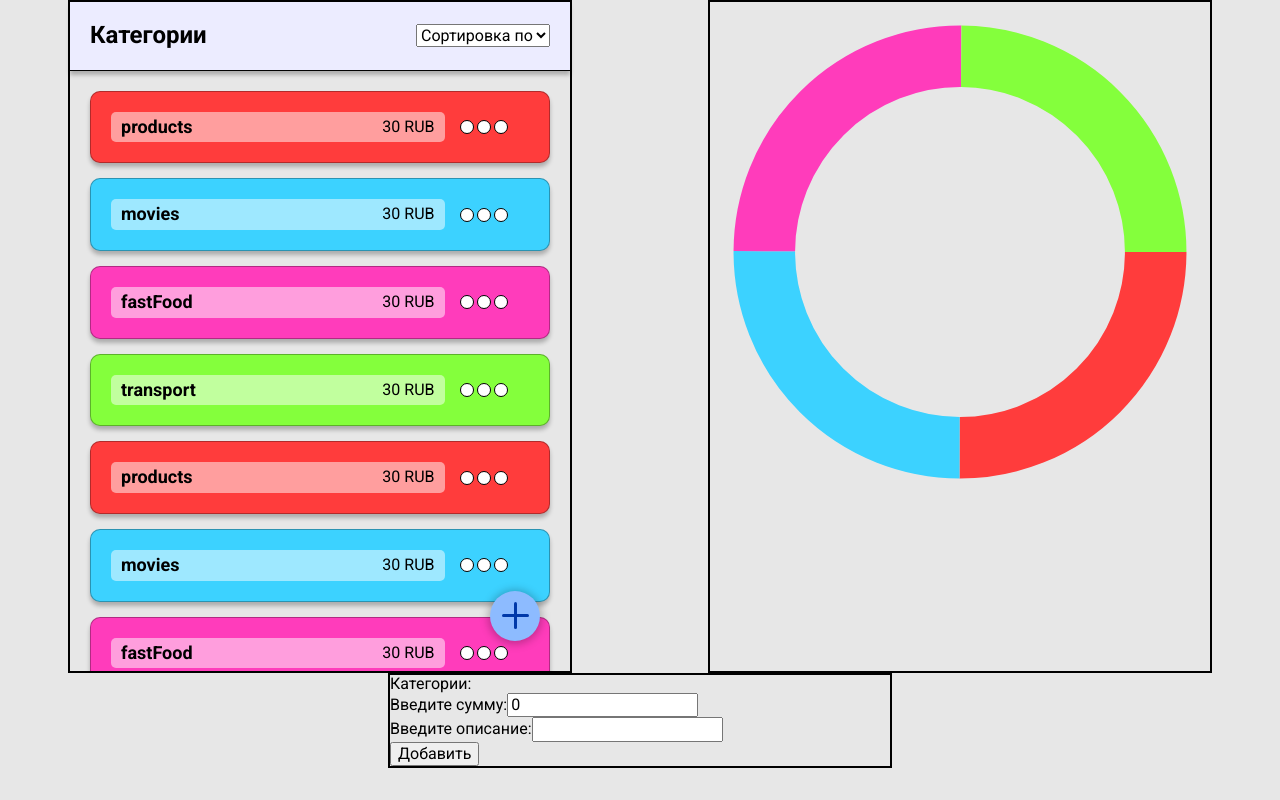
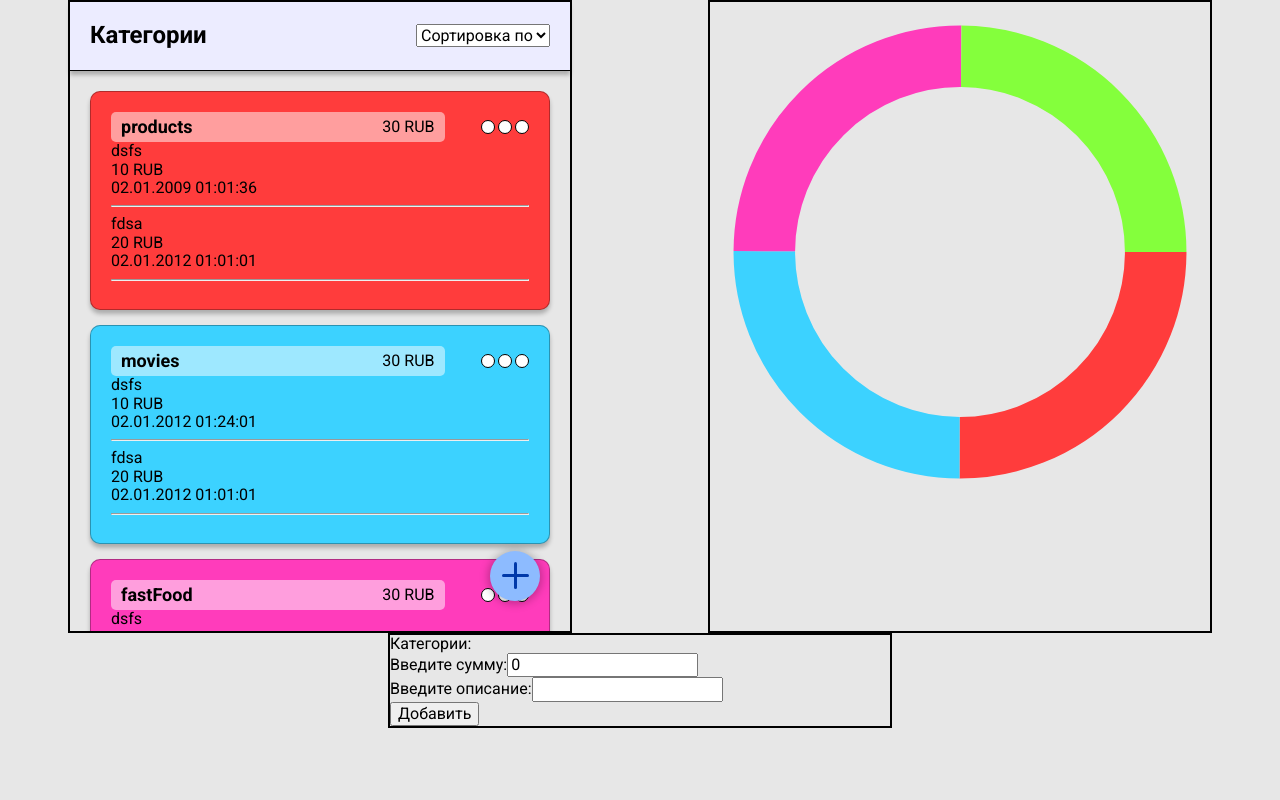
Before and after one commit to BraFelineFun/saviorMoney, a React (Create React App) app: page / in a window 1280 px wide. Both pictures are taken after a click on the element 483 px from the left and 126 px from the top of the page. Built offline with nearby package versions, Linux system fonts and the light colour scheme.

Commit message:
CardDetail component, dates in store

```diff
--- a/src/App.css
+++ b/src/App.css
@@ -1,6 +1,7 @@
 html,
 body {
     font-family: 'Roboto', sans-serif;
+    box-sizing: border-box;
 
     margin: 0;
     padding: 0;
@@ -18,6 +19,7 @@ body {
     border: 2px solid black;
 }
 .wrapperPadding{
+    box-sizing: border-box;
     padding: 20px 20px;
 }
 
--- /dev/null
+++ b/src/Components/Card/Card.jsx
@@ -0,0 +1,64 @@
+import React, {useMemo, useState} from 'react';
+import {useSelector} from "react-redux";
+
+import cl from "./card.module.css"
+import {CSSTransition} from "react-transition-group";
+import CardDetail from "./CardDetail";
+
+const Card = ({sort}) => {
+
+    const spendingsState = useSelector(state => state.spendings)
+    const [isExpandCard,setIsExpandCard] = useState(false);
+
+    const spendings = useMemo(() =>{
+        if (!sort) return spendingsState;
+
+        if (sort === "summaryMoney")
+            return [...spendingsState].sort((a,b) => (b.summaryMoney - a.summaryMoney))
+
+        if (sort === "categoryName")
+            return[...spendingsState].sort((a,b) => (a.category.localeCompare(b.category)))
+
+    }, [spendingsState, sort])
+
+    return (
+        <>
+            { !spendings.length?
+                <h3>Пока что нет ни одной категории</h3>
+                :
+                spendings.map((spending) =>{
+                    let color = {backgroundColor: spending.color};
+                    return (<div
+                            onClick={() => setIsExpandCard(!isExpandCard)}
+                            key={spending.category}
+                            style={color}
+                            className={cl.cardSpending + " wrapperPadding"}
+                        >
+                        <div className={cl.card_main}>
+                            <div className={cl.card_properties}>
+
+                                <div className={cl.card_name}>
+                                    {spending.category}
+                                </div>
+                                <div className={cl.card_spentSum}>
+                                    {spending.summaryMoney} RUB
+                                </div>
+                            </div>
+                            <div className={cl.card_more}>
+                                <span className={cl.circle}></span>
+                                <span className={cl.circle}></span>
+                                <span className={cl.circle}></span>
+                            </div>
+                        </div>
+                        <CSSTransition in={isExpandCard} timeout={200} classNames="expandList" unmountOnExit>
+                            <CardDetail spending={spending}/>
+                        </CSSTransition>
+
+                    </div>)
+                })
+            }
+        </>
+    );
+};
+
+export default Card;
--- /dev/null
+++ b/src/Components/Card/CardDetail.jsx
@@ -0,0 +1,28 @@
+import React from 'react';
+import cl from "./card.module.css";
+import dateToString from "../../Helpers/dateToString";
+
+const CardDetail = ({spending}) => {
+
+    return (
+        <div className={cl.card_expand}>
+
+            {spending.expenses.map((expense) =>{
+                const time = dateToString(expense.date);
+                return(
+                    <div key={+(new Date(expense.date))}>
+                        <div>
+                            <div>{expense.description}</div>
+                            <div>{expense.money} RUB</div>
+                            <div>{[time[0], time[1]].join(" ")}</div>
+                        </div>
+                        <hr/>
+                    </div>
+                )}
+            )}
+
+        </div>
+    );
+};
+
+export default CardDetail;
--- /dev/null
+++ b/src/Components/Card/card.module.css
@@ -0,0 +1,47 @@
+.cardSpending{
+    border: 1px solid rgba(0, 0, 0, 0.3);
+    box-shadow: 0px 4px 4px rgba(0, 0, 0, 0.25);
+    border-radius: 10px;
+    margin-bottom: 15px;
+}
+.card_main{
+    justify-content: space-between;
+    display: flex;
+}
+.card_properties{
+    display: flex;
+    align-items: center;
+    width: 75%;
+    border-radius: 5px;
+    background: rgba(255, 255, 255, 0.5);
+    padding: 5px 10px;
+}
+.card_name{
+    font-size: 18px;
+    font-weight: bold;
+    flex: 0.7;
+}
+.card_spentSum{
+    flex: 0.3;
+    text-align: end;
+}
+.card_more{
+    margin-left: 15px;
+    width: 48px;
+    display: flex;
+    justify-content: space-between;
+    align-items: center;
+    cursor: pointer;
+}
+.circle{
+    display: block;
+    width: 12px;
+    height: 12px;
+    border: 1px solid black;
+    border-radius: 50%;
+    background-color: #fff;
+}
+
+.card_expand{
+
+}
--- a/src/Components/Category/Card.jsx
+++ /dev/null
@@ -1,49 +0,0 @@
-import React, {useMemo} from 'react';
-import {useSelector} from "react-redux";
-
-const Card = ({sort}) => {
-
-    const spendingsState = useSelector(state => state.spendings)
-
-    const spendings = useMemo(() =>{
-        if (!sort) return spendingsState;
-
-        if (sort === "summaryMoney")
-            return [...spendingsState].sort((a,b) => (b.summaryMoney - a.summaryMoney))
-
-        if (sort === "categoryName")
-            return[...spendingsState].sort((a,b) => (a.category.localeCompare(b.category)))
-
-    }, [spendingsState, sort])
-
-    return (
-        <>
-            { !spendings.length?
-                <h3>Пока что нет ни одной категории</h3>
-                :
-                spendings.map((spending) =>{
-                    let color = {backgroundColor: spending.color};
-                    return (<div key={spending.category} style={color} className="cardSpending wrapperPadding">
-                        <div className="card_properties">
-
-                            {/*df*/}
-                            <div className="card_name">
-                                {spending.category}
-                            </div>
-                            <div className="card_spentSum">
-                                {spending.summaryMoney} RUB
-                            </div>
-                        </div>
-                        <div className="card_more">
-                            <span className="circle"></span>
-                            <span className="circle"></span>
-                            <span className="circle"></span>
-                        </div>
-                    </div>)
-                })
-            }
-        </>
-    );
-};
-
-export default Card;
--- a/src/Components/Category/Category.jsx
+++ b/src/Components/Category/Category.jsx
@@ -1,6 +1,6 @@
 import React, {useState} from 'react';
 import './category.css'
-import Card from "./Card";
+import Card from "../Card/Card";
 import RoundButton from "../UI Components/RoundButton/RoundButton";
 import FormCategory from "../FormAdd/FormCategory";
 
@@ -9,12 +9,11 @@ const Category = () => {
     const [sort, setSort] = useState("");
     const [showForm, setShowForm] = useState(false);
 
+    const overflowStyle = {overflowY: showForm? "hidden": "auto"}
+
+
     function toggleShowForm(){
         setShowForm(!showForm);
-    }
-
-    function sortF(sort){
-        setSort(sort);
     }
 
     return (
@@ -29,7 +28,7 @@ const Category = () => {
                 </div>
                 <div className="select">
                     <select onChange={(e)=>
-                        sortF(e.target.value)}
+                        setSort(e.target.value)}
                         value={sort}
                         name="sort"
                     >
@@ -46,9 +45,7 @@ const Category = () => {
                 </div>
             </div>
 
-            <main className="wrapperPadding">
-                <Card sort={sort}/>
-                <Card sort={sort}/>
+            <main style={overflowStyle} className="wrapperPadding">
                 <Card sort={sort}/>
                 {showForm &&<div className="formAddCategory">
                      <FormCategory callback={toggleShowForm}/>
--- a/src/Components/Category/category.css
+++ b/src/Components/Category/category.css
@@ -8,46 +8,7 @@
 
     box-shadow: 0px 4px 4px rgba(0, 0, 0, 0.25);
 }
-.cardSpending{
-    display: flex;
-    border: 1px solid rgba(0, 0, 0, 0.3);
-    box-shadow: 0px 4px 4px rgba(0, 0, 0, 0.25);
-    border-radius: 10px;
-    margin-bottom: 15px;
-}
-.card_properties{
-    display: flex;
-    align-items: center;
-    width: 75%;
-    border-radius: 5px;
-    background: rgba(255, 255, 255, 0.5);
-    padding: 5px 10px;
-}
-.card_name{
-    font-size: 18px;
-    font-weight: bold;
-    flex: 0.7;
-}
-.card_spentSum{
-    flex: 0.3;
-    text-align: end;
-}
-.card_more{
-    margin-left: 15px;
-    width: 48px;
-    display: flex;
-    justify-content: space-between;
-    align-items: center;
-    cursor: pointer;
-}
-.circle{
-    display: block;
-    width: 12px;
-    height: 12px;
-    border: 1px solid black;
-    border-radius: 50%;
-    background-color: #fff;
-}
+
 
 .card{
     position: relative;
--- a/src/Components/FormAdd/FormCategory.jsx
+++ b/src/Components/FormAdd/FormCategory.jsx
@@ -21,6 +21,10 @@ const FormCategory = ({callback}) => {
     }
 
     function addNewCategory(){
+        if (category === "") {
+            alert("Введите название категории");
+            return
+        }
         dispatch(addCategory(
             {category: category, color: color, summaryMoney: 0, expenses: []}
         ))
@@ -29,7 +33,7 @@ const FormCategory = ({callback}) => {
     }
 
     return (
-        <div className={cl.formAddCategory}>
+        <div className={cl.formAddCategory + " wrapperPadding"}>
             <div className="inputField">
                 <label htmlFor="category">Введите новую категорию трат:</label>
                 <input
--- /dev/null
+++ b/src/Helpers/dateToString.js
@@ -0,0 +1,24 @@
+function addNull(datePart){
+    datePart ++;
+    let strMonth = datePart.toString();
+
+    if (datePart / 10 < 1)
+        return "0" + strMonth;
+    else
+        return strMonth;
+}
+
+const dateToDateString = (date) => {
+    return [addNull(date.getDate()), addNull(date.getMonth()), addNull(date.getFullYear())].join(".")
+}
+const timeToTimeString = (date) =>{
+    return [addNull(date.getHours()), addNull(date.getMinutes()), addNull(date.getSeconds())].join(":")
+}
+
+const dateToString = (date) =>{
+    const objDate = new Date(date);
+    return [dateToDateString(objDate), timeToTimeString(objDate)]
+}
+
+
+export default dateToString;
--- a/src/Store/Slices/SpendingsSlice.js
+++ b/src/Store/Slices/SpendingsSlice.js
@@ -7,8 +7,8 @@ const initialState = [
         summaryMoney: 30,
         color: "#ff3c3c",
         expenses:[
-            {description: "dsfs", money: 10},
-            {description: "fdsa", money: 20}
+            {description: "dsfs", money: 10, date: new Date(2008, 0, 1, 0, 0, 35).toString()},
+            {description: "fdsa", money: 20, date: new Date(2011, 0, 1, 0, 0, 0).toString()}
         ]
     },
     {
@@ -16,8 +16,8 @@ const initialState = [
         summaryMoney: 30,
         color: "#3cd2ff",
         expenses:[
-            {description: "dsfs", money: 10},
-            {description: "fdsa", money: 20}
+            {description: "dsfs", money: 10, date: new Date(2011, 0, 1, 0, 23, 0).toString()},
+            {description: "fdsa", money: 20, date: new Date(2011, 0, 1, 0, 0, 0).toString()}
         ]
     },
     {
@@ -25,8 +25,8 @@ const initialState = [
         summaryMoney: 30,
         color: "#ff3cbb",
         expenses:[
-            {description: "dsfs", money: 10},
-            {description: "fdsa", money: 20}
+            {description: "dsfs", money: 10, date: new Date(2011, 0, 1, 0, 5, 0).toString()},
+            {description: "fdsa", money: 20, date: new Date(2011, 0, 5, 0, 0, 0).toString()}
         ]
     },
     {
@@ -34,8 +34,8 @@ const initialState = [
         summaryMoney: 30,
         color: "#84ff3c",
         expenses:[
-            {description: "dsfs", money: 10},
-            {description: "fdsa", money: 20}
+            {description: "dsfs", money: 10, date: new Date(2011, 0, 1, 1, 0, 0).toString()},
+            {description: "fdsa", money: 20, date: new Date(2011, 1, 1, 0, 0, 0).toString()}
         ]
     }
 ]
@@ -50,7 +50,7 @@ export const spendingSlice = createSlice({
         addExpense: (state, action) =>{
             const index = state.findIndex(obj => obj.category === action.payload.chosenCategory);
             state[index].summaryMoney += action.payload.spentSumNum;
-            state[index].expenses.push({description: action.payload.description, money: action.payload.spentSumNum})
+            state[index].expenses.push({description: action.payload.description, money: action.payload.spentSumNum, date: new Date().toString()})
         }
     }
 
```
